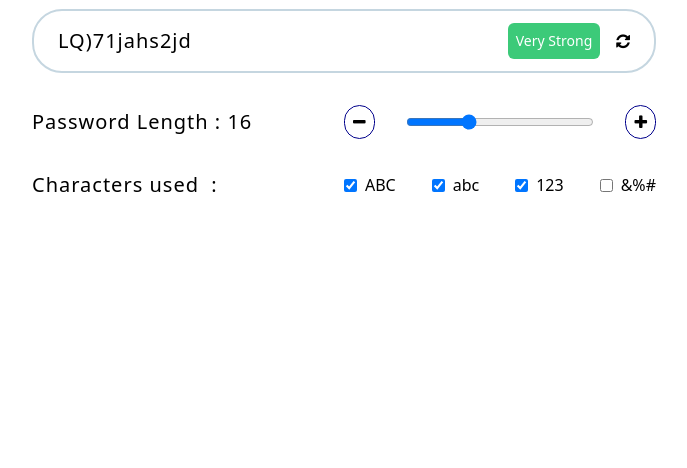
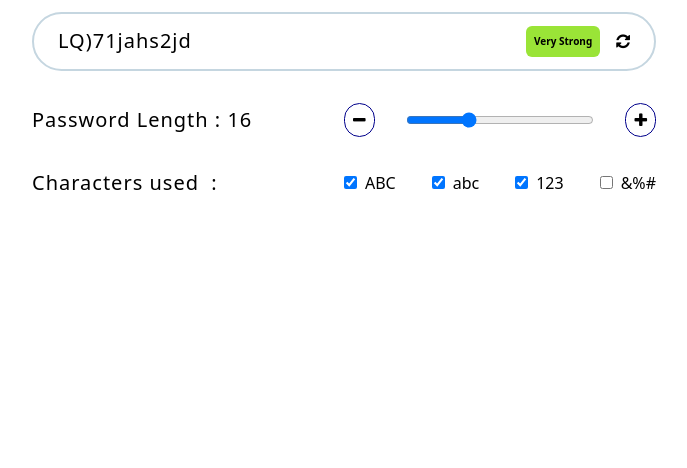
Before and after one commit to devSid-os/randomPasswordGenerator_JS, a website: page src/index.html in a window 1280 px wide. Shown: the part 332-800 px from the top of the page, without its empty margins (296-983 px from the left). Drawn offline with Linux system fonts and the light colour scheme.

Commit message:
Password length indicator changes color when password length is changed

```diff
--- a/src/index.html
+++ b/src/index.html
@@ -20,7 +20,8 @@
                     <input type="text" value="LQ)71jahs2jd"
                         class="flex-1 text-sm md:text-xl font-light bg-transparent tracking-wider"
                         id="randomPasswordInput" disabled>
-                    <label id="passwordLengthIndicator" class="rounded-md text-[10px] md:text-sm bg-[#3cca79] p-2 text-white">Very Strong</label>
+                    <label id="passwordLengthIndicator" class="rounded-md text-[10px] font-bold p-2">Very
+                        Strong</label>
                     <button type="button" class="fa fa-refresh" id="refreshBtn"></button>
                 </div>
             </div>
@@ -28,9 +29,11 @@
                 <label class="flex-1 font-light tracking-wider text-lg md:text-xl">Password Length :
                     <span id="passwordLength">16</span></label>
                 <div class="w-full flex-1 flex flex-col gap-4 justify-between items-center md:flex-row">
-                    <button class="rounded-full fa fa-minus border-[1px] border-[darkblue] p-2" type="button" id="minusBtn"></button>
+                    <button class="rounded-full fa fa-minus border-[1px] border-[darkblue] p-2" type="button"
+                        id="minusBtn"></button>
                     <input id="passwordRange" min="0" max="50" value="16" type="range" class="w-[90%] md:w-[60%]">
-                    <button class="rounded-full fa fa-plus border-[1px] border-[darkblue] p-2" type="button" id="plusBtn"></button>
+                    <button class="rounded-full fa fa-plus border-[1px] border-[darkblue] p-2" type="button"
+                        id="plusBtn"></button>
                 </div>
             </div>
             <div class="w-full md:w-[75%] flex flex-col gap-4 md:gap-0 md:flex-row justify-between items-center">
--- a/src/script.js
+++ b/src/script.js
@@ -10,12 +10,36 @@ const smallLettersCheck = document.getElementById("smallLetters");
 const numbersCheck = document.getElementById("numbers");
 const symbolsCheck = document.getElementById("symbols");
 
-minusBtn.addEventListener("click", function() {
-    if (passwordRange.value>8)
+setPasswordLengthIndicator();
+
+function setPasswordLengthIndicator() {
+    if (parseInt(passwordRange.value) < 8) {
+        passwordLengthIndicator.textContent = "Weak";
+        passwordLengthIndicator.style = "background-color: #ffb370";
+    }
+    else if (parseInt(passwordRange.value) < 10) {
+        passwordLengthIndicator.textContent = "Good";
+        passwordLengthIndicator.style = "background-color: #ffddbf";
+    }
+    else if (parseInt(passwordRange.value) < 12) {
+        passwordLengthIndicator.textContent = "Strong";
+        passwordLengthIndicator.style = "background-color: #d5f2a5";
+    }
+    else {
+        passwordLengthIndicator.textContent = "Very Strong";
+        passwordLengthIndicator.style = "background-color: #9ae437";
+    }
+
+}
+
+minusBtn.addEventListener("click", function () {
+    if (passwordRange.value > 4)
         passwordRange.value--;
     passwordLength.textContent = passwordRange.value;
+    setPasswordLengthIndicator();
 });
-plusBtn.addEventListener("click", function() {
+plusBtn.addEventListener("click", function () {
     passwordRange.value++;
     passwordLength.textContent = passwordRange.value;
+    setPasswordLengthIndicator();
 });
```
